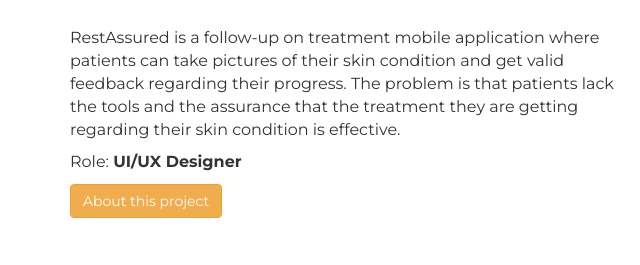
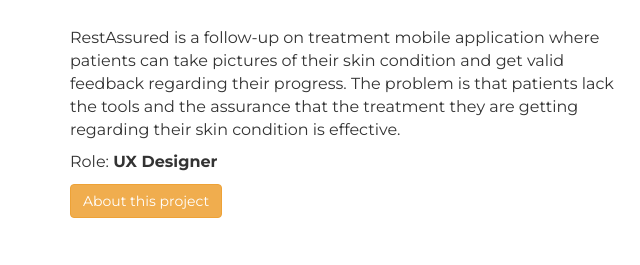
Before and after one commit to sercankum/sercankum_design, a plain HTML site: page index.html in a window 1280 px wide. Shown: the part 1086-1351 px from the top of the page, 0-640 px from the left. Drawn offline with nearby package versions, Linux system fonts and the light colour scheme.

Commit message:
fixed the title

```diff
--- a/index.html
+++ b/index.html
@@ -107,7 +107,7 @@
                     <div id="aboutText">
                         <p> RestAssured is a follow-up on treatment mobile application where patients can take pictures of their skin condition and get valid feedback regarding their progress. The problem is that patients lack the tools and the assurance
                             that the treatment they are getting regarding their skin condition is effective.</p>
-                        <p>Role: <b>UI/UX Designer</b></p>
+                        <p>Role: <b>UX Designer</b></p>
                         <a href="rest.html" class="btn btn-warning">About this project </a>
                     </div>
 
```
